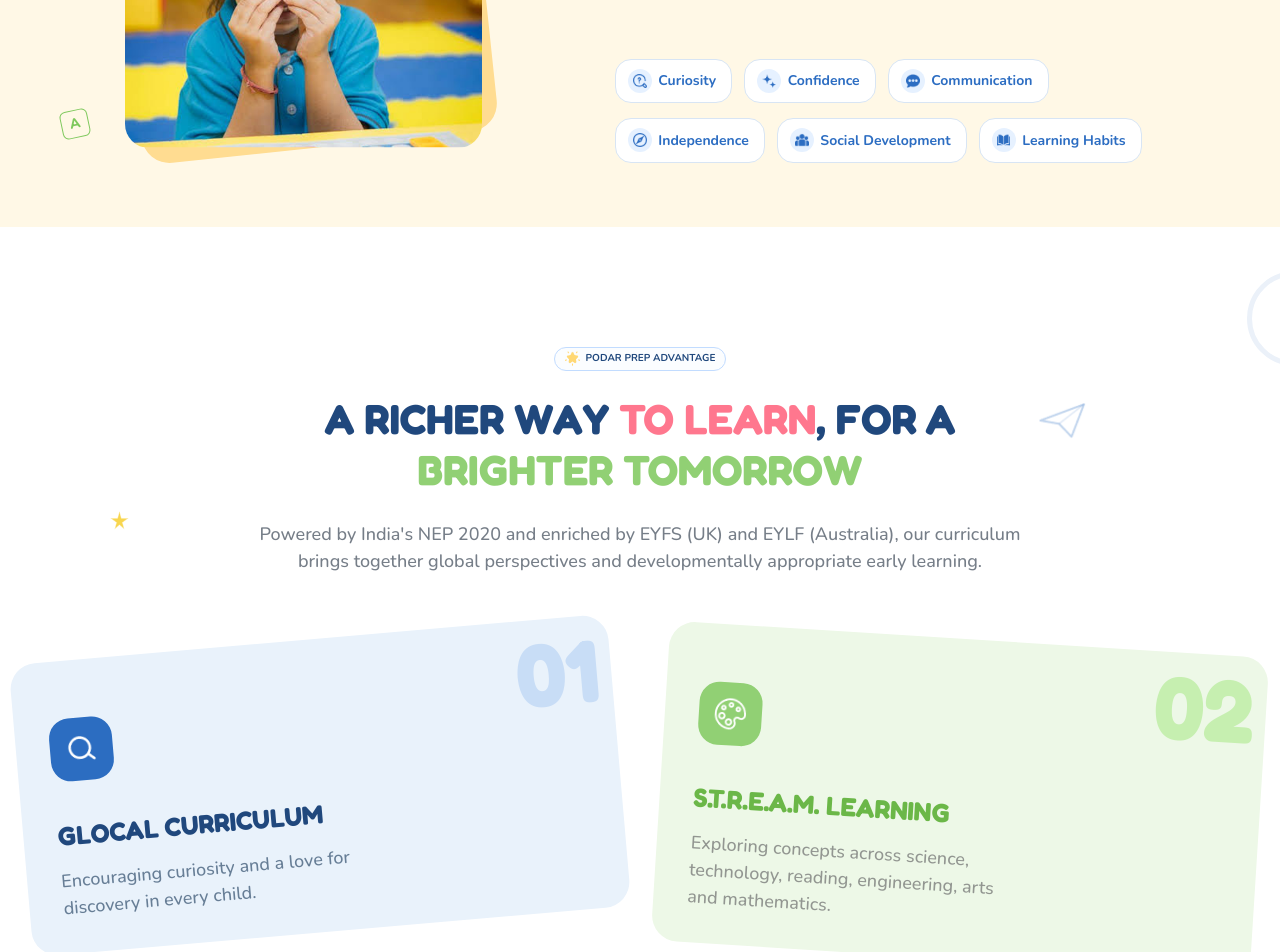
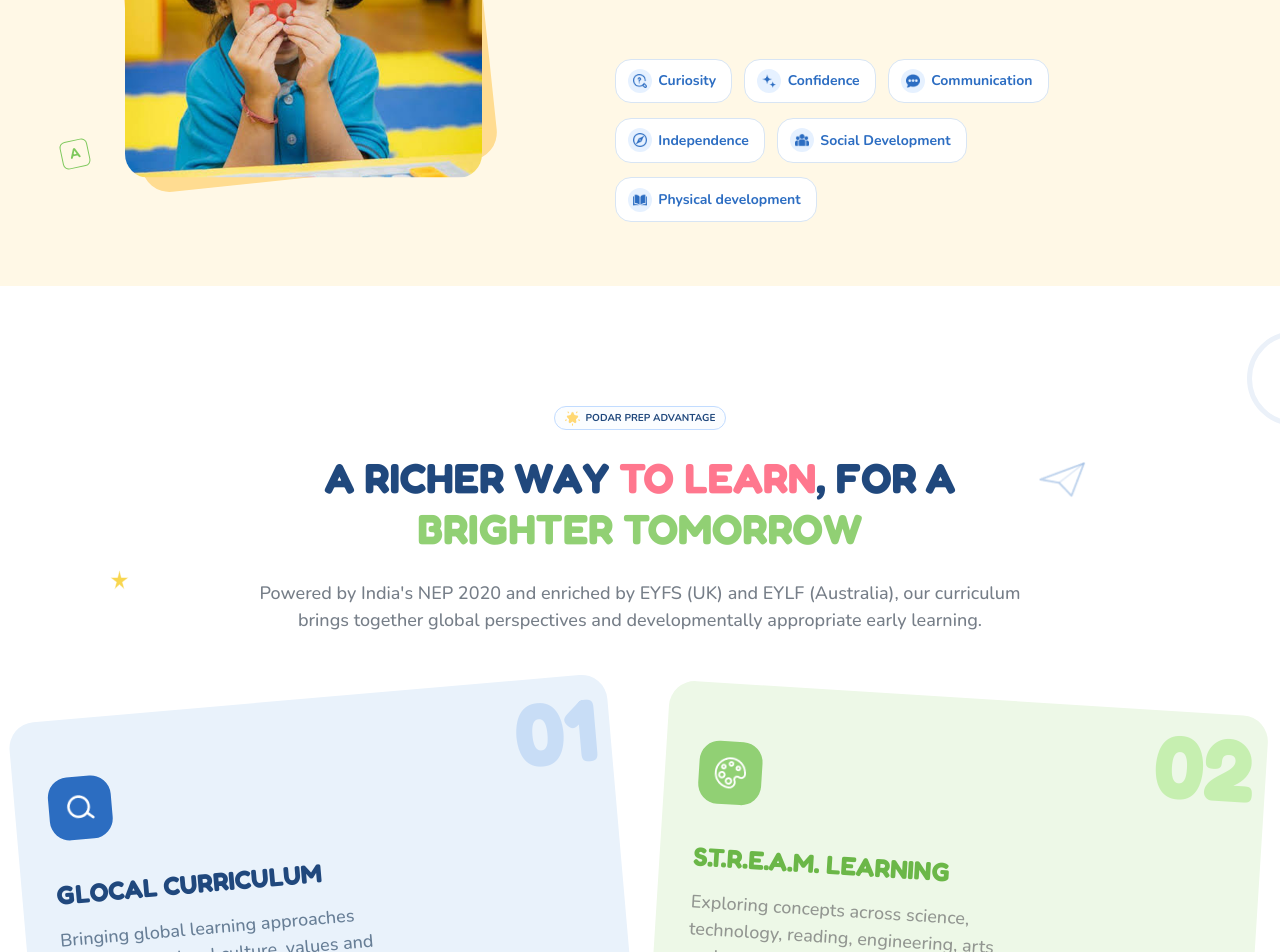
Before and after one commit to kishankotecha/Podar, a Next.js app: page / in a window 1280 px wide. Shown: the part 1220-2172 px from the top of the page. Built offline with nearby package versions, Linux system fonts and the light colour scheme.

Commit message:
feat: add constants for home domain advantage and where-it-begins sections

```diff
--- a/src/domains/home/constants/advantage.ts
+++ b/src/domains/home/constants/advantage.ts
@@ -25,7 +25,7 @@ export const ADVANTAGES: Advantage[] = [
     id: "glocal-curriculum",
     number: "01",
     title: "Glocal Curriculum",
-    description: "Encouraging curiosity and a love for discovery in every child.",
+    description: "Bringing global learning approaches together with local culture, values and everyday experiences.",
     icon: FiSearch,
     iconSrc: "/images/podar/icon-glocal.png",
     theme: "blue",
--- a/src/domains/home/constants/whereItBegins.ts
+++ b/src/domains/home/constants/whereItBegins.ts
@@ -29,5 +29,5 @@ export const WHERE_IT_BEGINS_FEATURES = [
   { title: "Communication", icon: "/whereitbegins/b13.png" },
   { title: "Independence", icon: "/whereitbegins/b14.png" },
   { title: "Social Development", icon: "/whereitbegins/b15.png" },
-  { title: "Learning Habits", icon: "/whereitbegins/b16.png" },
+  { title: "Physical development", icon: "/whereitbegins/b16.png" },
 ] as const;
```
